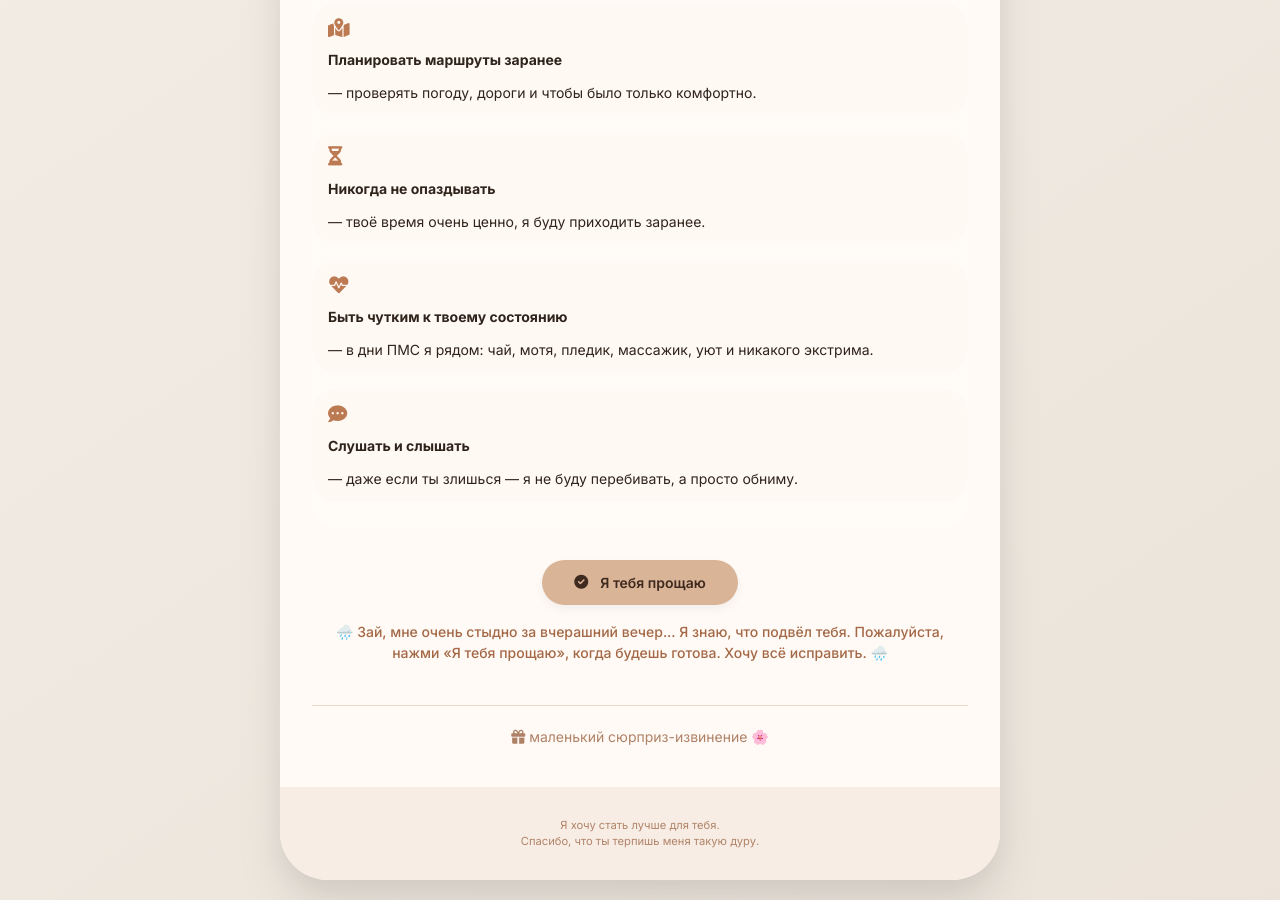
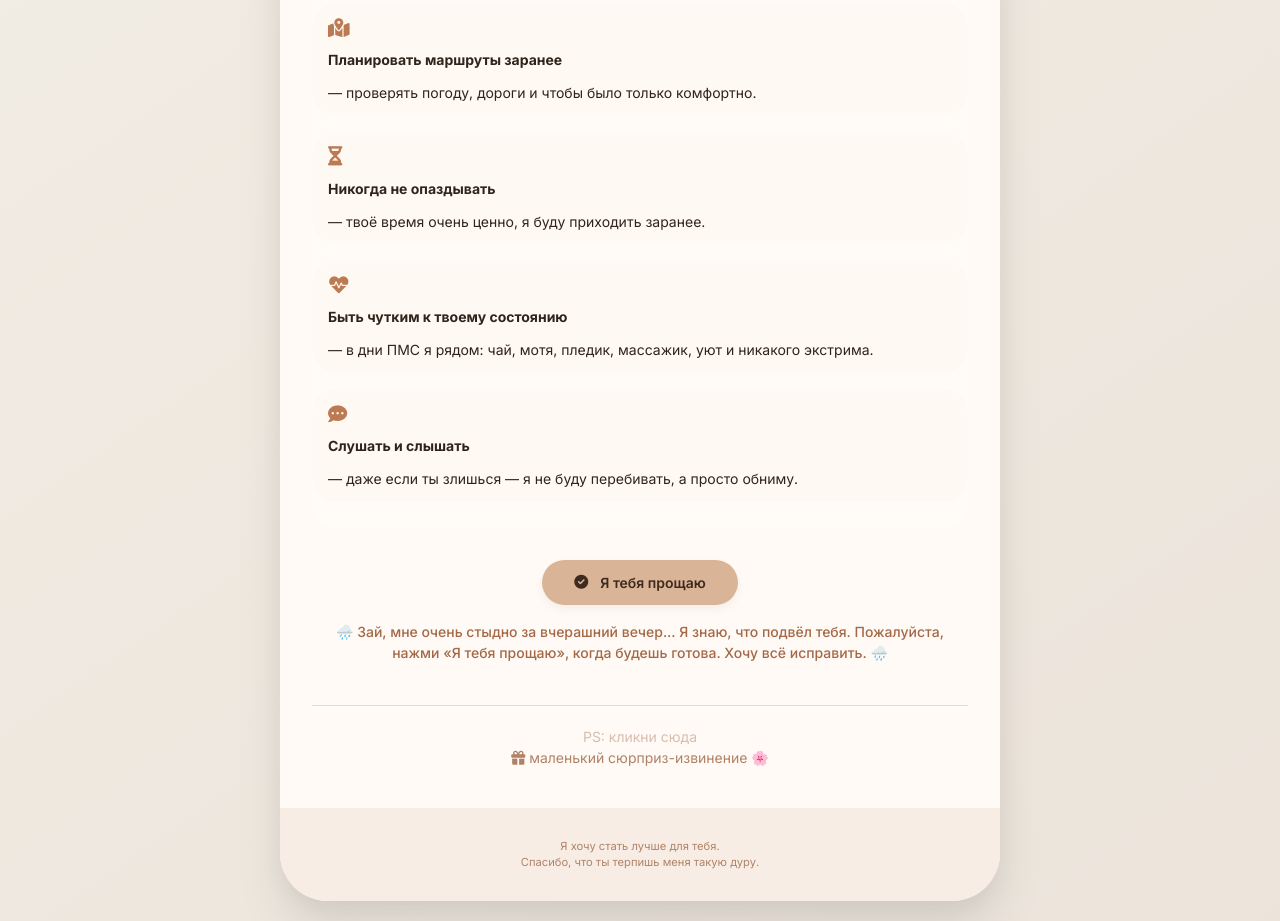
Before and after one commit to bug1vuge/dlya-moei-lubimoy-danechki, a plain HTML site: page index.html in a window 1280 px wide. Shown: the part 858-1779 px from the top of the page. Before the commit the page ends 1758 px from the top, so only its background shows below. Drawn offline with nearby package versions, Linux system fonts and the light colour scheme.

Commit message:
fixed: текст

```diff
--- a/index.html
+++ b/index.html
@@ -362,6 +362,7 @@
 
         <!-- секретный блок с букетом и сюрпризом -->
         <div class="secret-gift" id="secretTrigger">
+            <p style="opacity: 0.5">PS: кликни сюда</p>
             <span><i class="fas fa-gift"></i> маленький сюрприз-извинение 🌸</span>
             <div id="giftTextBlock" class="gift-reveal hidden">
                 <i class="fas fa-cookie-bite"></i> Я привезу твой любимый десерт и обниму так крепко, как только можно. И больше никакой грязи — только асфальт и солнце ☀️
```
